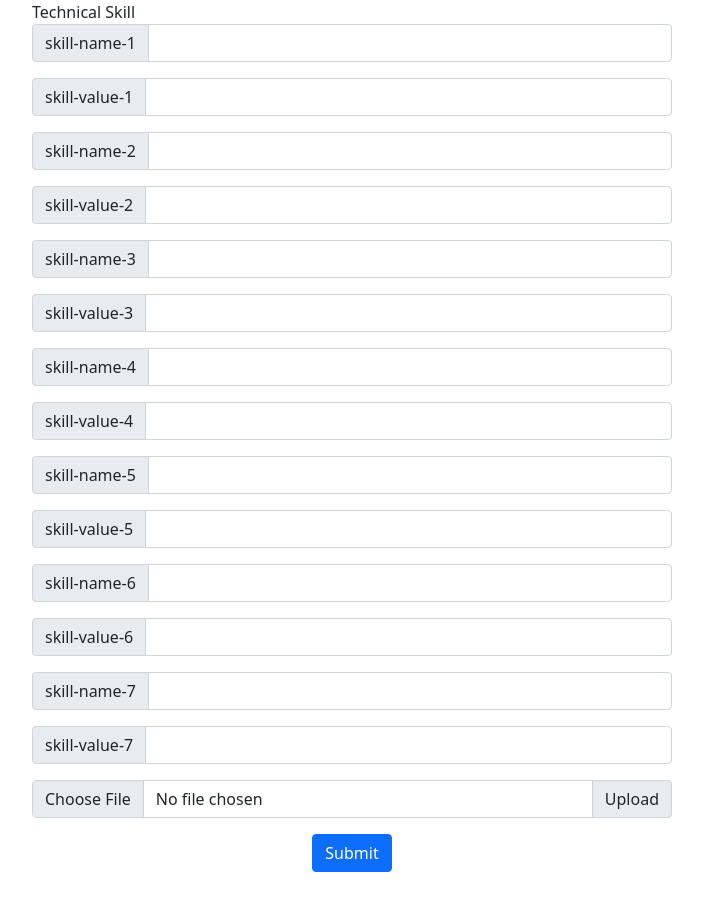
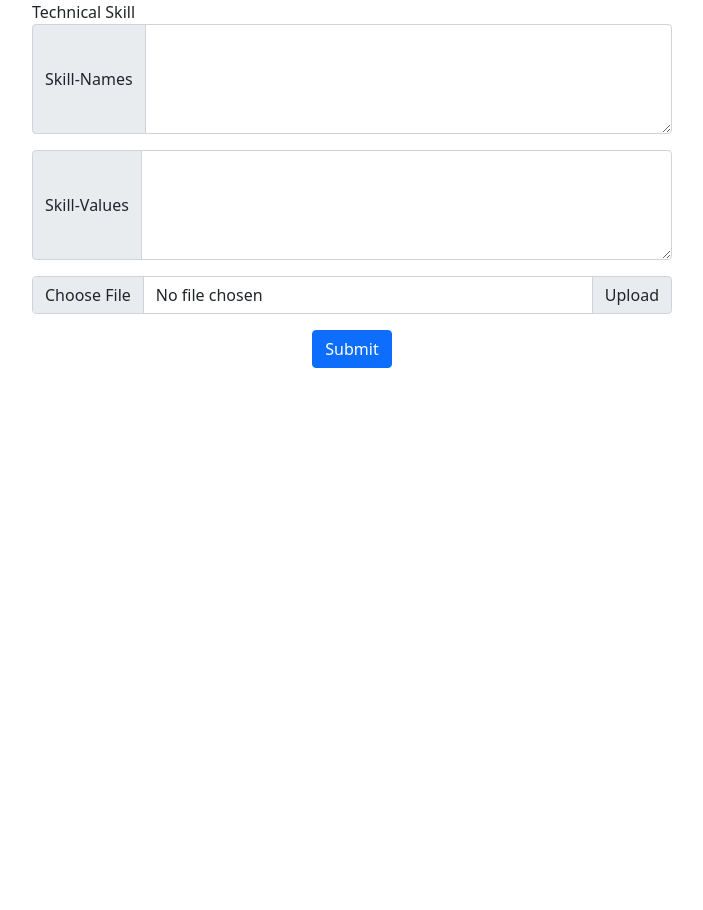
Before and after one commit to deciph3r/ahamed-vijay-resume, a React (Create React App) app: page / in a window 1280 px wide. Shown: the part 1440-2350 px from the top of the page, without its empty margins (288-991 px from the left). After the commit the page ends 1856 px from the top, so only its background shows below. Built offline with nearby package versions, Linux system fonts and the light colour scheme.

Commit message:
added multiple skill inputs

```diff
--- a/public/index.html
+++ b/public/index.html
@@ -9,7 +9,7 @@
       name="description"
       content="Web site created using create-react-app"
     />
-    <link rel="apple-touch-icon" href="%PUBLIC_URL%/logo192.png" />
+    <link rel="apple-touch-icon" href="%PUBLIC_URL%/favicon.svg" />
     <!--
       manifest.json provides metadata used when your web app is installed on a
       user's mobile device or desktop. See https://developers.google.com/web/fundamentals/web-app-manifest/
--- a/src/UserDetails.js
+++ b/src/UserDetails.js
@@ -10,7 +10,7 @@ function CustomInput(props){
 
 
 export default function UserDetails (props){
-  console.log(props.updateImage)
+
   return (
     <div className="App mt-5">
       <CustomInput val="Name" handleEvent={props.handleEvent}/>
@@ -42,23 +42,17 @@ export default function UserDetails (props){
       <CustomInput val="soft-skill" handleEvent={props.handleEvent}/>
       <CustomInput val="business-skill" handleEvent={props.handleEvent}/>
       <span>Technical Skill</span>
-      <CustomInput val="skill-name-1" handleEvent={props.handleEvent}/>
-      <CustomInput val="skill-value-1" handleEvent={props.handleEvent}/>
-      <CustomInput val="skill-name-2" handleEvent={props.handleEvent}/>
-      <CustomInput val="skill-value-2" handleEvent={props.handleEvent}/>
-      <CustomInput val="skill-name-3" handleEvent={props.handleEvent}/>
-      <CustomInput val="skill-value-3" handleEvent={props.handleEvent}/>
-      <CustomInput val="skill-name-4" handleEvent={props.handleEvent}/>
-      <CustomInput val="skill-value-4" handleEvent={props.handleEvent}/>
-      <CustomInput val="skill-name-5" handleEvent={props.handleEvent}/>
-      <CustomInput val="skill-value-5" handleEvent={props.handleEvent}/>
-      <CustomInput val="skill-name-6" handleEvent={props.handleEvent}/>
-      <CustomInput val="skill-value-6" handleEvent={props.handleEvent}/>
-      <CustomInput val="skill-name-7" handleEvent={props.handleEvent}/>
-      <CustomInput val="skill-value-7" handleEvent={props.handleEvent}/>
+      <div className="input-group mb-3">
+          <span className="input-group-text">Skill-Names</span>
+          <textarea id="Skill-Names" className="form-control" onChange={props.handleEvent} rows="4"/>
+      </div>
+      <div className="input-group mb-3">
+        <span className="input-group-text">Skill-Values</span>
+        <textarea id="Skill-Values" className="form-control" onChange={props.handleEvent} rows="4"/>
+      </div>
       <div className="input-group mb-3">
         <input type="file" className="form-control" id="inputGroupFile02" onChange={(event)=> props.updateImage(event.target.files[0])} />
-        <label className="input-group-text" for="inputGroupFile02">Upload</label>
+        <label className="input-group-text" htmlFor="inputGroupFile02">Upload</label>
       </div>
       <div className="text-center mb-5">
         <Link to='/resume'>
--- a/src/components/Header.js
+++ b/src/components/Header.js
@@ -13,7 +13,6 @@ import location from '../img/location.svg'
 function Rating({number}){
    number = (number>5) ? 5 : number;
    number = (number<1) ? 1 : number ;
-   console.log(number);
    const star = [];
    for(let i=0; i<5;i++){
       if(number !== 0) {
@@ -32,7 +31,6 @@ function Rating({number}){
 export default function Header (props) {
 
    const data =props.gree;
-   console.log(props.Image);
 
     return (<div className="Header">
 
```
Also changed, not shown: public/manifest.json.
